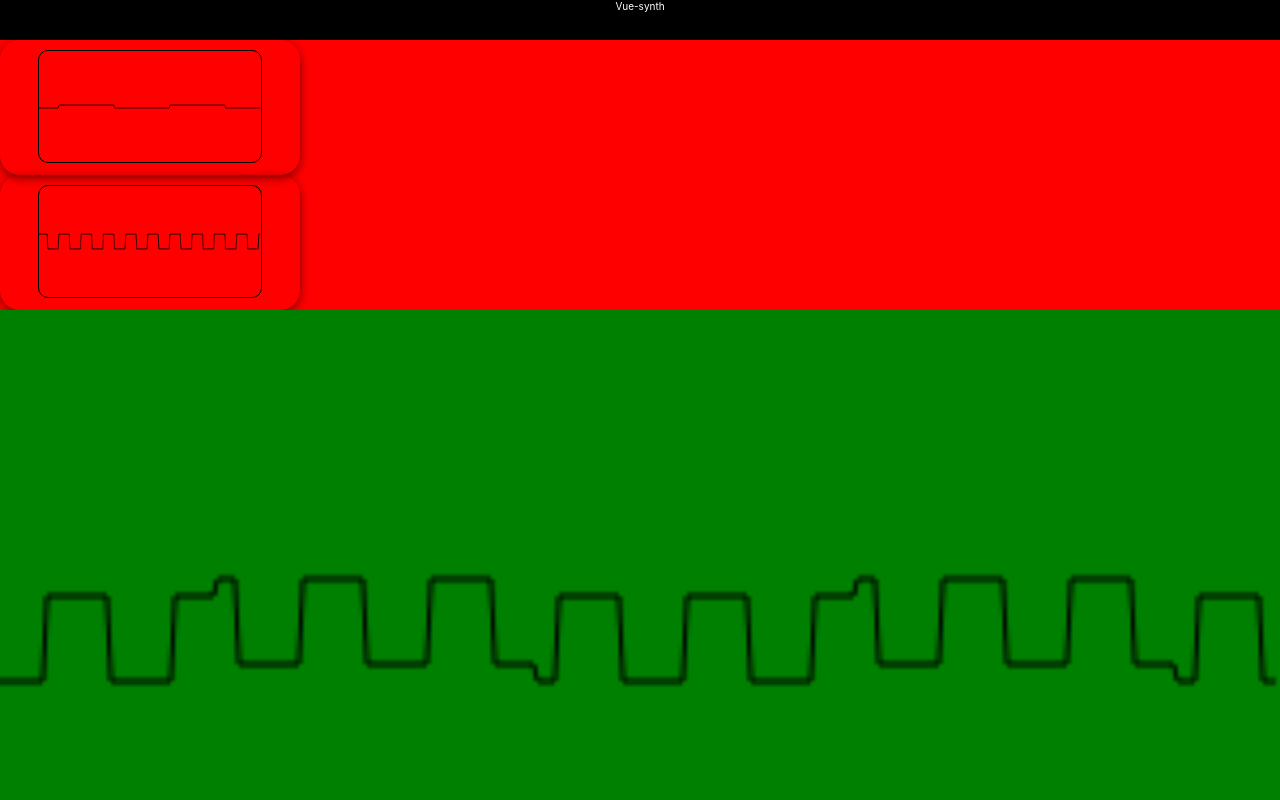
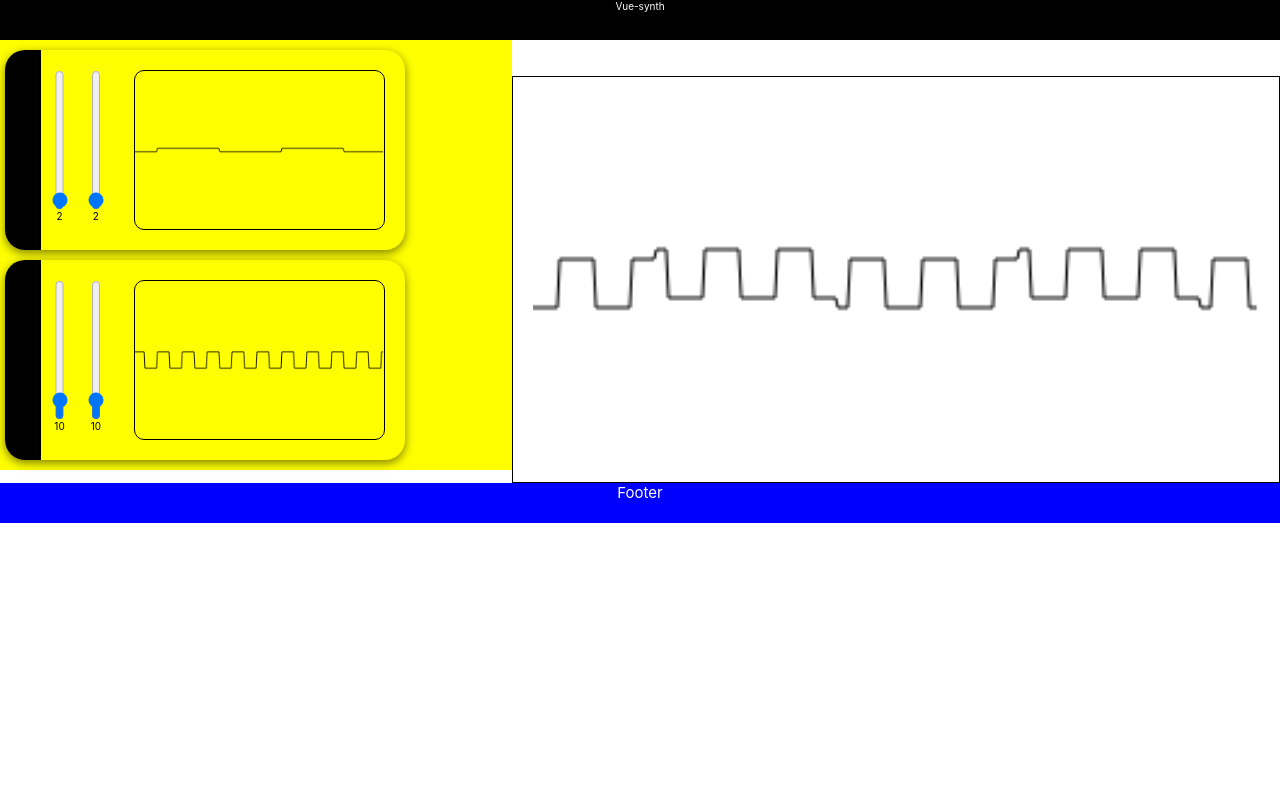
Before and after one commit to guillermoVicenteGonzalez/vue-synth, a Vue app in the folder vue-synth/: page /test in a window 1280 px wide. Shown: the top 800 px of the page. Built offline with nearby package versions, Linux system fonts and the light colour scheme.

Commit message:
layout changes

```diff
--- a/vue-synth/src/Layouts/MainLayout.vue
+++ b/vue-synth/src/Layouts/MainLayout.vue
@@ -4,7 +4,7 @@
       <slot name="header"> </slot>
     </header>
 
-    <div class="mainLayout__sideMenu">
+    <div class="mainLayout__side">
       <slot name="side"> </slot>
     </div>
 
@@ -22,7 +22,7 @@
 .mainLayout {
   width: 100vw;
   height: 100vh;
-  background-color: red;
+  //   background-color: red;
   position: relative;
 
   &__header {
@@ -42,14 +42,20 @@
   }
 
   &__side {
+    display: inline-block;
     background-color: yellow;
     min-width: 10rem;
-    width: 10rem;
+    width: 40%;
     // height: 100%;
   }
 
   &__body {
-    background-color: green;
+    display: inline-block;
+
+    width: 60%;
+    // background-color: green;
+    padding: 2rem;
+    border: solid 1px black;
   }
 }
 </style>
--- /dev/null
+++ b/vue-synth/src/components/Common/VerticalSlider.vue
@@ -0,0 +1,23 @@
+<template>
+  <input type="range" orient="vertical" v-model="model" />
+</template>
+
+<script setup>
+let test = 5;
+const model = defineModel();
+const props = defineProps({
+  sliderValue: {
+    type: Number,
+    required: true,
+    default: 0,
+  },
+});
+</script>
+
+<style scoped lang="scss">
+input[type='range'][orient='vertical'] {
+  appearance: slider-vertical;
+  height: 100%;
+  width: 100%;
+}
+</style>
--- a/vue-synth/src/components/Waves/WaveCanvas.vue
+++ b/vue-synth/src/components/Waves/WaveCanvas.vue
@@ -3,61 +3,61 @@
 </template>
 
 <script setup lang="ts">
-import { ref, onMounted, type Ref } from 'vue'
-import Wave from '@/models/wave'
+import { ref, onMounted, type Ref } from 'vue';
+import Wave from '@/models/wave';
 
-let myCanvas: Ref = ref()
+let myCanvas: Ref = ref();
 // let myCanvas:Ref<HTMLCanvasElement | undefined> = ref();
-let context: CanvasRenderingContext2D
-let frames = 0
+let context: CanvasRenderingContext2D;
+let frames = 0;
 
 const props = defineProps({
   wave: {
     type: Wave,
     required: true,
-    default: new Wave(2, 2, 2)
-  }
-})
+    default: new Wave(2, 2, 2),
+  },
+});
 
-const emit = defineEmits(['updateWave'])
+const emit = defineEmits(['updateWave']);
 
 function paintWave(w: Wave, ctx: CanvasRenderingContext2D = context, step = 0): Boolean {
   if (w == undefined) {
-    return false
+    return false;
   }
 
-  let cWidth: number = ctx.canvas.width
-  let cHeight: number = ctx.canvas.height
-  let middle: number = cHeight / 2
+  let cWidth: number = ctx.canvas.width;
+  let cHeight: number = ctx.canvas.height;
+  let middle: number = cHeight / 2;
 
-  ctx.clearRect(0, 0, cWidth, cHeight)
-  ctx.beginPath()
+  ctx.clearRect(0, 0, cWidth, cHeight);
+  ctx.beginPath();
 
-  let points = w.calculatePoints(cWidth, step * w.frequency)
+  let points = w.calculatePoints(cWidth, step * w.frequency);
   for (let x = 0; x < cWidth; x++) {
-    ctx.lineTo(x, middle + points[x])
+    ctx.lineTo(x, middle + points[x]);
   }
-  ctx.stroke()
-  return true
+  ctx.stroke();
+  return true;
 }
 
 function animateWave(): Boolean {
   if (myCanvas.value == undefined) {
-    return false
+    return false;
   }
 
-  frames += 0.1
-  let ctx: CanvasRenderingContext2D = myCanvas.value.getContext('2d')
-  paintWave(props.wave, ctx, frames)
+  frames += 0.1;
+  let ctx: CanvasRenderingContext2D = myCanvas.value.getContext('2d');
+  paintWave(props.wave, ctx, frames);
 
-  window.requestAnimationFrame(animateWave)
-  return true
+  window.requestAnimationFrame(animateWave);
+  return true;
 }
 
 onMounted(() => {
-  myCanvas.value.getContext('2d')
-  window.requestAnimationFrame(animateWave)
-})
+  myCanvas.value.getContext('2d');
+  window.requestAnimationFrame(animateWave);
+});
 </script>
 
 <style scoped>
--- a/vue-synth/src/views/TestView.vue
+++ b/vue-synth/src/views/TestView.vue
@@ -15,7 +15,9 @@
   <MainLayout>
     <template #header> Vue-synth</template>
     <template #side>
-      <WaveCard v-for="(wave, index) in waves" :key="index" :wave="wave"></WaveCard>
+      <div class="waveCardList">
+        <WaveCard v-for="(wave, index) in waves" :key="index" :wave="wave"></WaveCard>
+      </div>
     </template>
 
     <template #body>
@@ -43,23 +45,9 @@ waves.value[1].setForm('square');
 </script>
 
 <style scoped lang="scss">
-.testLayout {
-  box-sizing: border-box;
-  width: 100vw;
-  height: 100vh;
-
-  &__heading {
-    text-align: center;
-  }
-
-  &__body {
-    display: grid;
-    grid-template-columns: 2fr 8fr;
-    height: auto;
-
-    &__left {
-      border-right: solid 1px black;
-    }
+.waveCardList {
+  > * {
+    margin: 1rem 0.5rem;
   }
 }
 </style>
--- a/vue-synth/src/widgets/WaveCard.vue
+++ b/vue-synth/src/widgets/WaveCard.vue
@@ -1,6 +1,24 @@
 <template>
   <div class="waveCard">
-    <div class="waveCard__left-slot"></div>
+    <div class="waveCard__actions-slot"></div>
+
+    <div class="waveCard__left-slot">
+      <div class="waveCard__controls">
+        <!-- <span>Frequency</span> -->
+        <div class="waveCard__controls__slider">
+          <VerticalSlider v-model="wave.frequency"></VerticalSlider>
+        </div>
+        <span class="waveCard__controls__valueBox">{{ wave.frequency }}</span>
+      </div>
+
+      <div class="waveCard__controls">
+        <!-- <span>Amplitude</span> -->
+        <div class="waveCard__controls__slider">
+          <VerticalSlider v-model="wave.amplitude"></VerticalSlider>
+        </div>
+        <span class="waveCard__controls__valueBox">{{ wave.amplitude }}</span>
+      </div>
+    </div>
 
     <div class="waveCard__center-slot">
       <div class="waveCard__wave-slot">
@@ -8,8 +26,6 @@
       </div>
       <div class="waveCard__controls-slot"></div>
     </div>
-
-    <div class="waveCard__right-slot"></div>
   </div>
 </template>
 
@@ -17,6 +33,7 @@
 import { onMounted, ref, type Ref } from 'vue';
 import WaveCanvas from '../components/Waves/WaveCanvas.vue';
 import Wave from '@/models/wave';
+import VerticalSlider from '@/components/Common/VerticalSlider.vue';
 
 const emit = defineEmits(['updateWave', 'waveDeleted']);
 const props = defineProps({
@@ -63,20 +80,53 @@ onMounted(() => {
 </script>
 
 <style scoped lang="scss">
+$card-width: 40rem;
+$card-height: 20rem;
+$card-padding: 2rem;
+
 .waveCard {
-  max-width: 30rem;
-  min-height: 10rem;
-  max-height: 15rem;
-
-  padding: 1rem;
+  max-width: $card-width;
+  width: $card-width;
+  max-height: $card-height;
+  height: $card-height;
 
   display: grid;
-  grid-template-columns: 1fr 8fr 1fr;
+  grid-template-columns: 1fr 2fr 8fr;
 
   box-shadow: 0 0.3rem 1rem rgba(0, 0, 0, 0.5);
   border-radius: 20px;
+  overflow: hidden;
 
-  &__center-slot {
+  &__left-slot {
+    display: flex;
+    flex-direction: row;
+    width: 100%;
+    max-height: $card-height;
+  }
+
+  &__controls {
+    padding: $card-padding 0;
+
+    &__slider {
+      // height: calc(#{$card-height} * 0.7 - #{$card-padding});
+      height: calc(100% - #{$card-padding});
+      width: 100%;
+    }
+
+    &__valueBox {
+      display: block;
+      text-align: center;
+    }
+  }
+
+  &__wave-slot {
+    padding: $card-padding;
+    width: 100%;
+    height: 100%;
+  }
+
+  &__actions-slot {
+    background-color: black;
   }
 }
 
```
Also changed, not shown: 1 other file (tests, documents, lock files or other folders).
